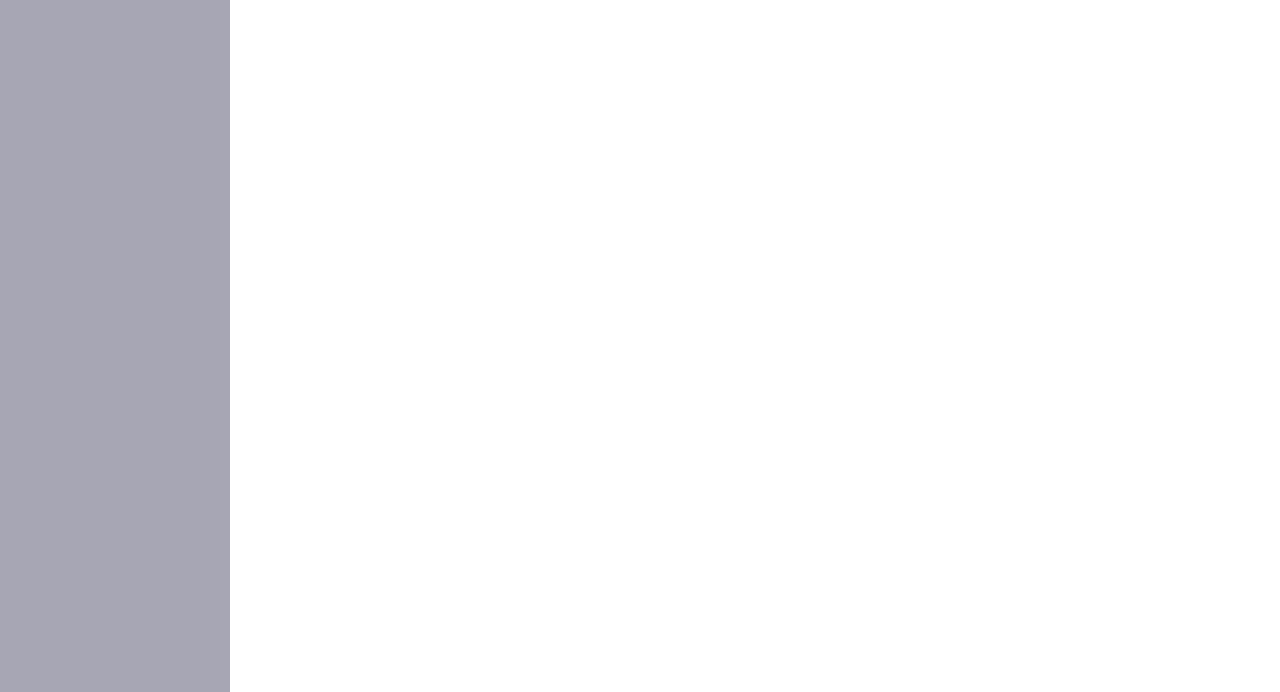
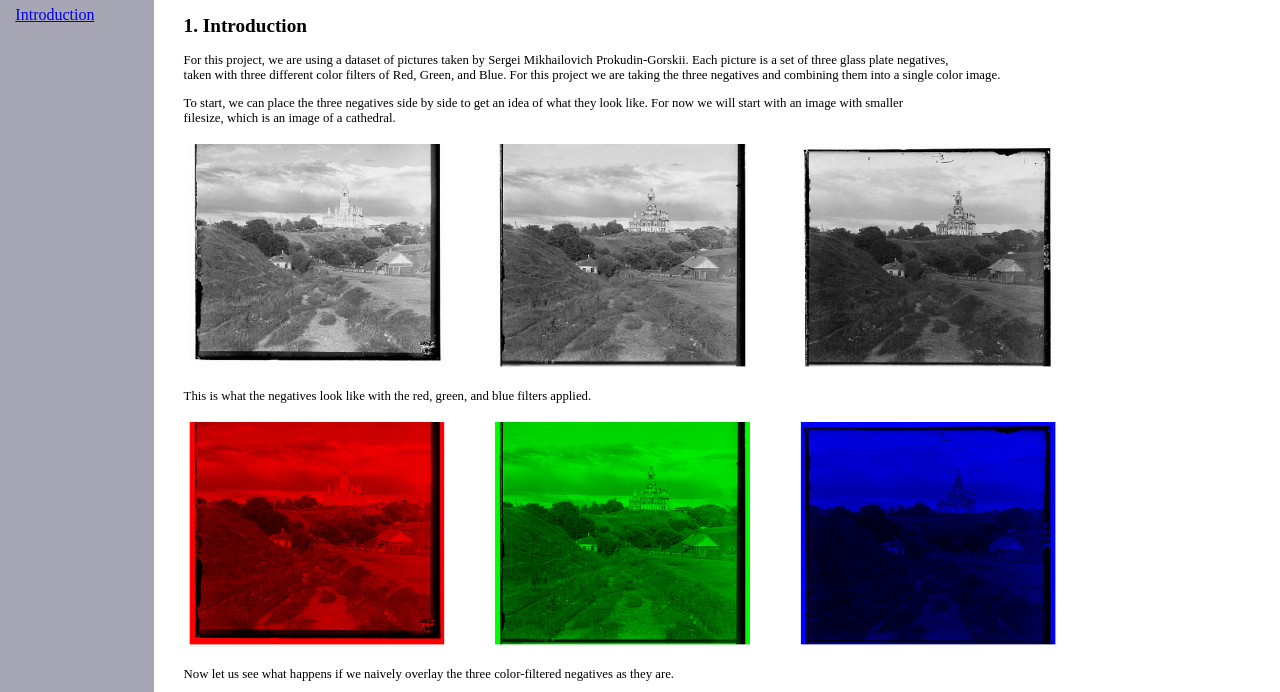
Before and after one commit to acliu61/acliu61.github.io, a plain HTML site: page 1/index.html in a window 1280 px wide. Shown: the part 108-800 px from the top of the page. Drawn offline with Linux system fonts and the light colour scheme.

Commit message:
Project 1 section 1: intro

```diff
--- a/1/index.html
+++ b/1/index.html
@@ -7,11 +7,32 @@
     <div class = "sideBar" id = "tableOfContents">
         <div class = "sideBarInner" id = "tableOfContentsInner">
             <h2>Jump to Section</h2>
-            <a href="#Intro">Introduction</a>
+            <a href="#Intro"> Introduction</a>
         </div>
     </div>
     <div class = "mainPortion" id = "mainSection">
-        <h1 style="padding-left:15%">Project 1: Colorizing the Prokudin-Gorskii Photo Collection</h1>
+        <h1 style="margin-left: 15%; font-size: 2vw">Project 1: Colorizing the Prokudin-Gorskii Photo Collection</h1>
+        <div class = "mainText" id = "mainSectionInner">
+            <p style="text-align: center; margin-right:15%">By: Andi Liu</p>
+            <br>
+            <h2 id = "Introduction">1. Introduction</h2>
+            For this project, we are using a dataset of pictures taken by Sergei Mikhailovich Prokudin-Gorskii. Each picture is a set of three glass plate negatives, <br>
+            taken with three different color filters of Red, Green, and Blue. For this project we are taking the three negatives and combining them into a single color image.<br>
+            <p>To start, we can place the three negatives side by side to get an idea of what they look like. For now we will start with an image with smaller<br>
+            filesize, which is an image of a cathedral.</p>
+            <img src="media/cathedralBWallthree.png" alt="Black and White Negatives of Cathedral Image"><br>
+            <p>This is what the negatives look like with the red, green, and blue filters applied.</p>
+            <img src="media/cathedralRGBallthree.png" alt="Negatives of Cathedral Image with Red, Green, Blue filters, respectively"><br>
+            <p>Now let us see what happens if we naively overlay the three color-filtered negatives as they are.</p>
+            <img style="text-align:center; width:50%" src="media/cathedralUnaligned.png" alt="Poorly aligned full-color photo of Cathedral"><br>
+            <p>While we seem to get something resembling full-color, there are clearly many issues with this photo. First and most glaring is the alignment of the negatives is poor,<br>
+            giving the image a blurry effect, and we can clearly see the overlaid copies of the image. For the first step of this project, we will focus on this alignment issue.</p>
+
+
+
+
+
+        </div>
     </div>
 
 
--- a/1/pageStyle1.css
+++ b/1/pageStyle1.css
@@ -1,6 +1,6 @@
 .sideBar {
     height: 100%;
-    width: 230px;
+    width: 12%;
     position: fixed;
     background-color: rgba(68, 64, 94, 0.467);
     color: rgb(0, 0, 0)
@@ -13,12 +13,28 @@
 .mainPortion {
     position: fixed;
     background-color: rgba(255, 255, 255, 0.79);
-    margin-left: 230px;
+    margin-left: 12%;
+    margin-top: 0px;
+    margin-right: 0px;
+    margin-bottom: 0px;
     height: 100%;
-    width: 100%;
+    width: 88%;
+    overflow-y: scroll;
+}
+.mainText {
+    position: relative;
+    padding-left: 30px;
+    font-size: 1vw;
 }
 
 body {
     margin: 0;
     padding: 0;
 }
+
+img {
+    width: 80%;
+    max-width: 80%;
+    height: auto;
+    position: relative;
+}
```
Also changed, not shown: 1/media/cathedralBWallthree.png (added), 1/media/cathedralRGBallthree.png (added), 1/media/cathedralUnaligned.png (added).
